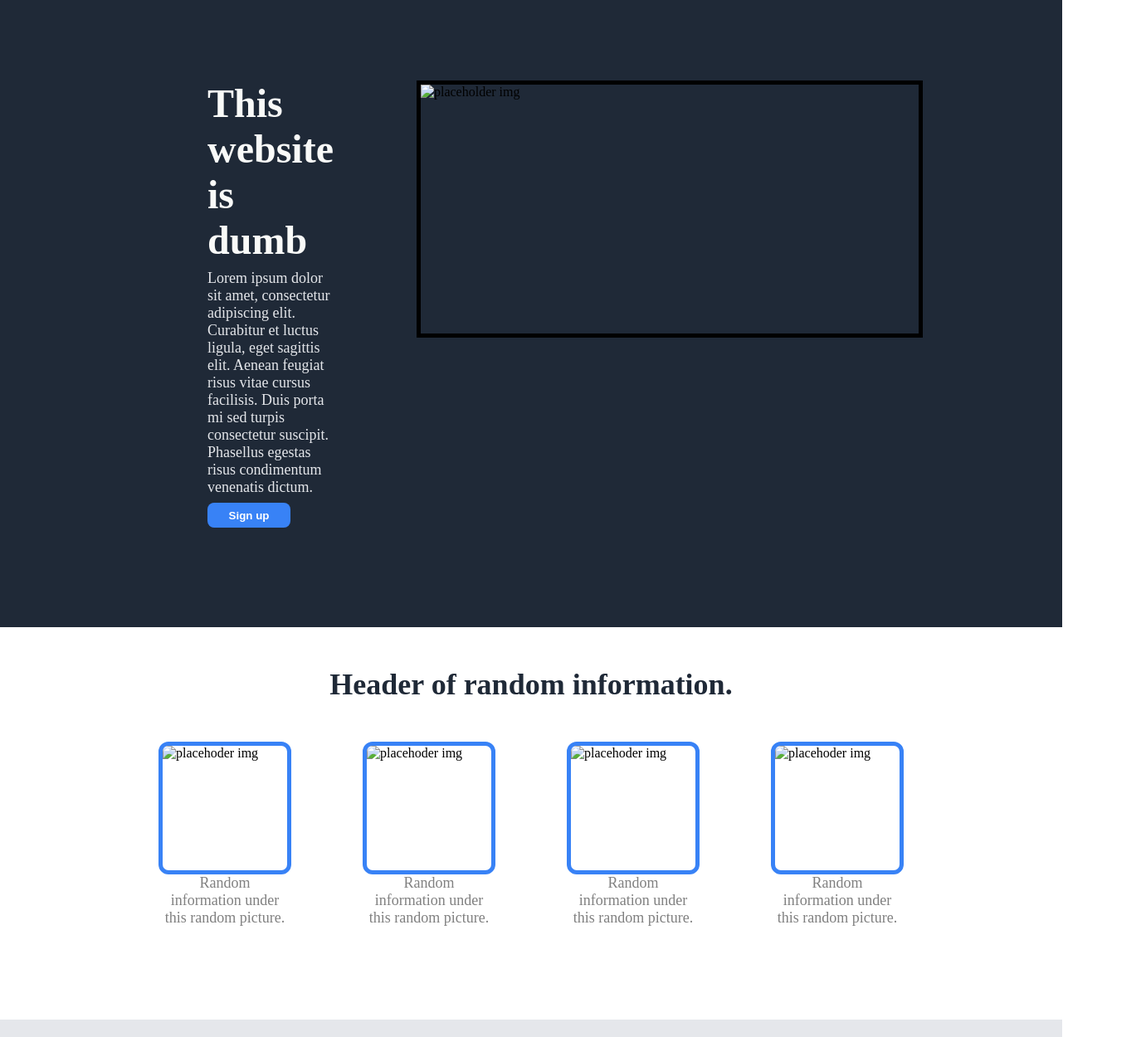
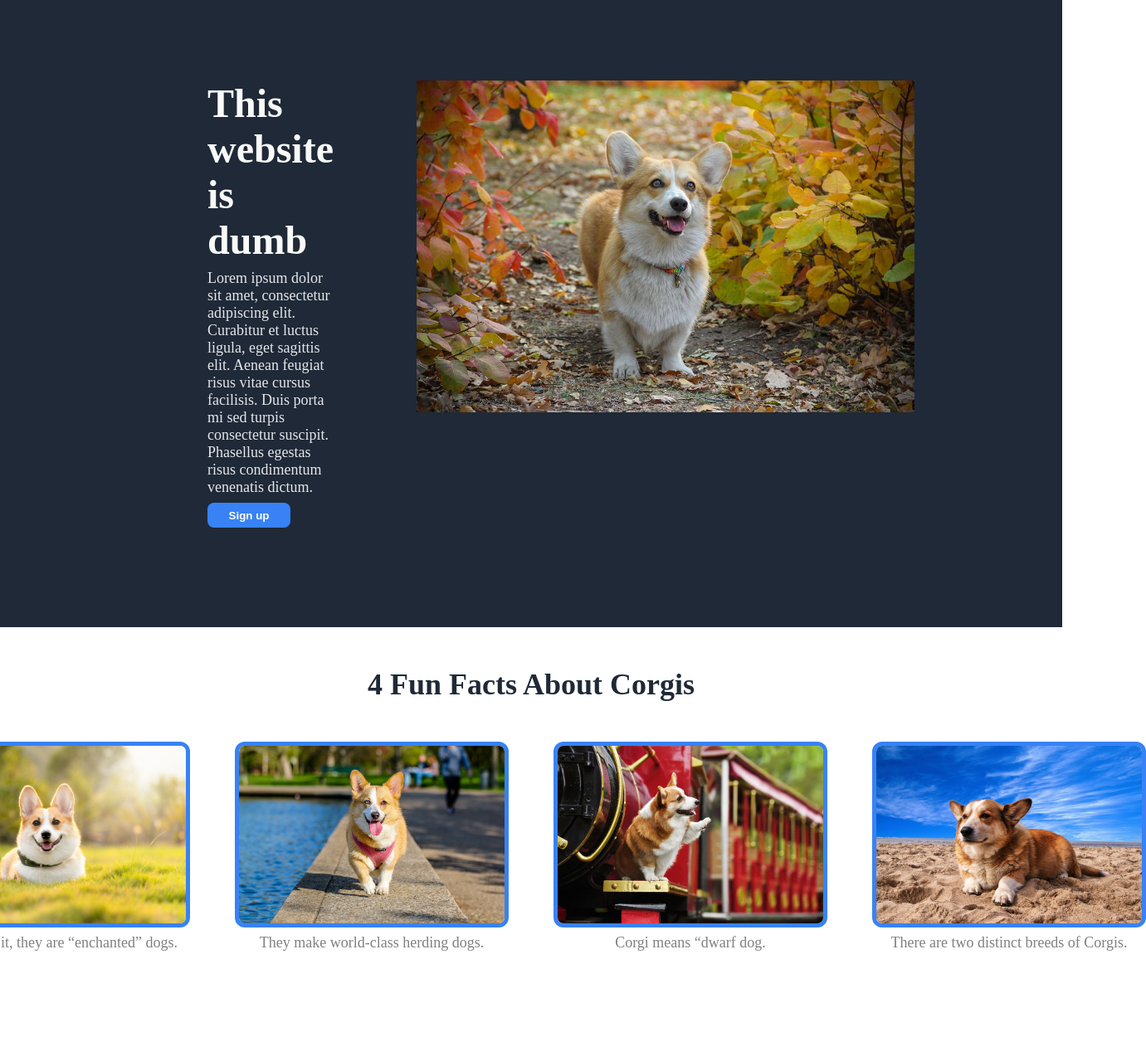
Before and after one commit to Miran-Mirantee/odin-landing-page, a plain HTML site: page index.html in a window 1280 px wide. Shown: the part 50-1300 px from the top of the page at 83% size, 1381 px wide, since content can reach past the window. Drawn offline with Linux system fonts and the light colour scheme.

Commit message:
Adding image and information, fixing card position in section2

```diff
--- a/index.html
+++ b/index.html
@@ -29,29 +29,29 @@
                 </div>
                 <button class="sign-up">Sign up</button>
             </div>
-            <img src="" alt="placeholder img" class="right image">
+            <img src="image/corgi8.jpg" alt="placeholder img" class="right image">
         </div>
     </div>
 
     <div class="content">
         <div class="section1">
-            <div class="information-header">Header of random information.</div>
+            <div class="information-header">4 Fun Facts About Corgis</div>
             <div class="card-container">
                 <div class="card">
-                    <img src="" alt="placehoder img" class="card-image">
-                    <div class="card-text">Random information under this random picture.</div>
+                    <img src="image/corgi3.jpg" alt="placehoder img" class="card-image">
+                    <div class="card-text">Legend has it, they are “enchanted” dogs.</div>
                 </div>
                 <div class="card">
-                    <img src="" alt="placehoder img" class="card-image">
-                    <div class="card-text">Random information under this random picture.</div>
+                    <img src="image/corgi4.jpg" alt="placehoder img" class="card-image">
+                    <div class="card-text">They make world-class herding dogs.</div>
                 </div>
                 <div class="card">
-                    <img src="" alt="placehoder img" class="card-image">
-                    <div class="card-text">Random information under this random picture.</div>
+                    <img src="image/corgi5.jpg" alt="placehoder img" class="card-image">
+                    <div class="card-text">Corgi means “dwarf dog.</div>
                 </div>
                 <div class="card">
-                    <img src="" alt="placehoder img" class="card-image">
-                    <div class="card-text">Random information under this random picture.</div>
+                    <img src="image/corgi6.jpg" alt="placehoder img" class="card-image">
+                    <div class="card-text">There are two distinct breeds of Corgis.</div>
                 </div>
             </div>
         </div>
--- a/style.css
+++ b/style.css
@@ -80,8 +80,8 @@ a {
 .image {
     flex-shrink: 0;
     width: 600px;
-    height: 300px;
-    border: 5px solid black;
+    height: 400px;
+    /* border: 5px solid black; */
 }
 
 .sign-up {
@@ -110,7 +110,7 @@ a {
 .card-container {
     display: flex;
     justify-content: center;
-    gap: 96px;
+    gap: 64px;
     margin-bottom: 112px;
 }
 
@@ -118,12 +118,13 @@ a {
     display: flex;
     flex-direction: column;
     align-items: center;
-    width: 150px;
+    width: 320px;
+    gap: 8px;
 }
 
 .card-image {
-    width: 150px;
-    height: 150px;
+    width: 320px;
+    height: 214px;
     border: 5px solid #3882F6;
     border-radius: 12px;
 }
```
Also changed, not shown: image/corgi.jpg (added), image/corgi2.jpg (added), image/corgi3.jpg (added), image/corgi4.jpg (added), image/corgi5.jpg (added), image/corgi6.jpg (added), image/corgi7.jpg (added), image/corgi8.jpg (added).
